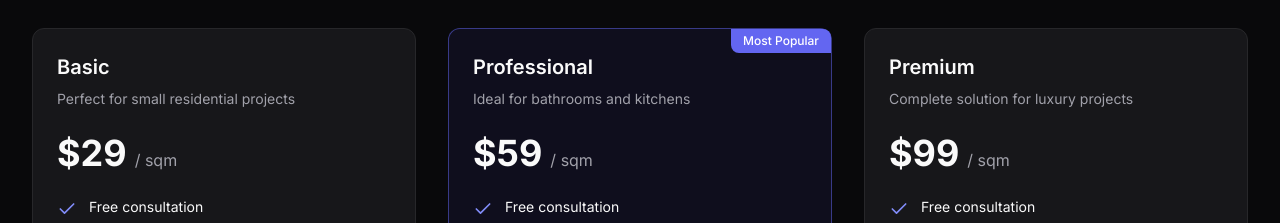
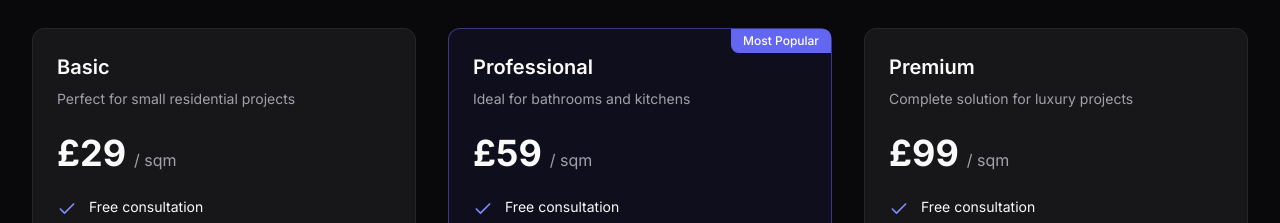
Before and after one commit to HD2AI/HD2.ai_DMKR_Preproduction, a React (Vite) app: page / in a window 1280 px wide. Shown: the part 2340-2563 px from the top of the page. Built offline with nearby package versions, Linux system fonts and the light colour scheme.

Commit message:
Initial commit

```diff
--- a/src/components/Pricing.jsx
+++ b/src/components/Pricing.jsx
@@ -133,7 +133,7 @@ const Pricing = () => {
               </div>
               <div className="mb-6">
                 <div className="flex items-baseline">
-                  <span className="text-4xl font-bold">${plan.price}</span>
+                  <span className="text-4xl font-bold">£{plan.price}</span>
                   <span className="text-muted-foreground ml-2">/ sqm</span>
                 </div>
               </div>
```
Also changed, not shown: .idx/integrations.json (added), 2 other files (tests, documents, lock files or other folders).
